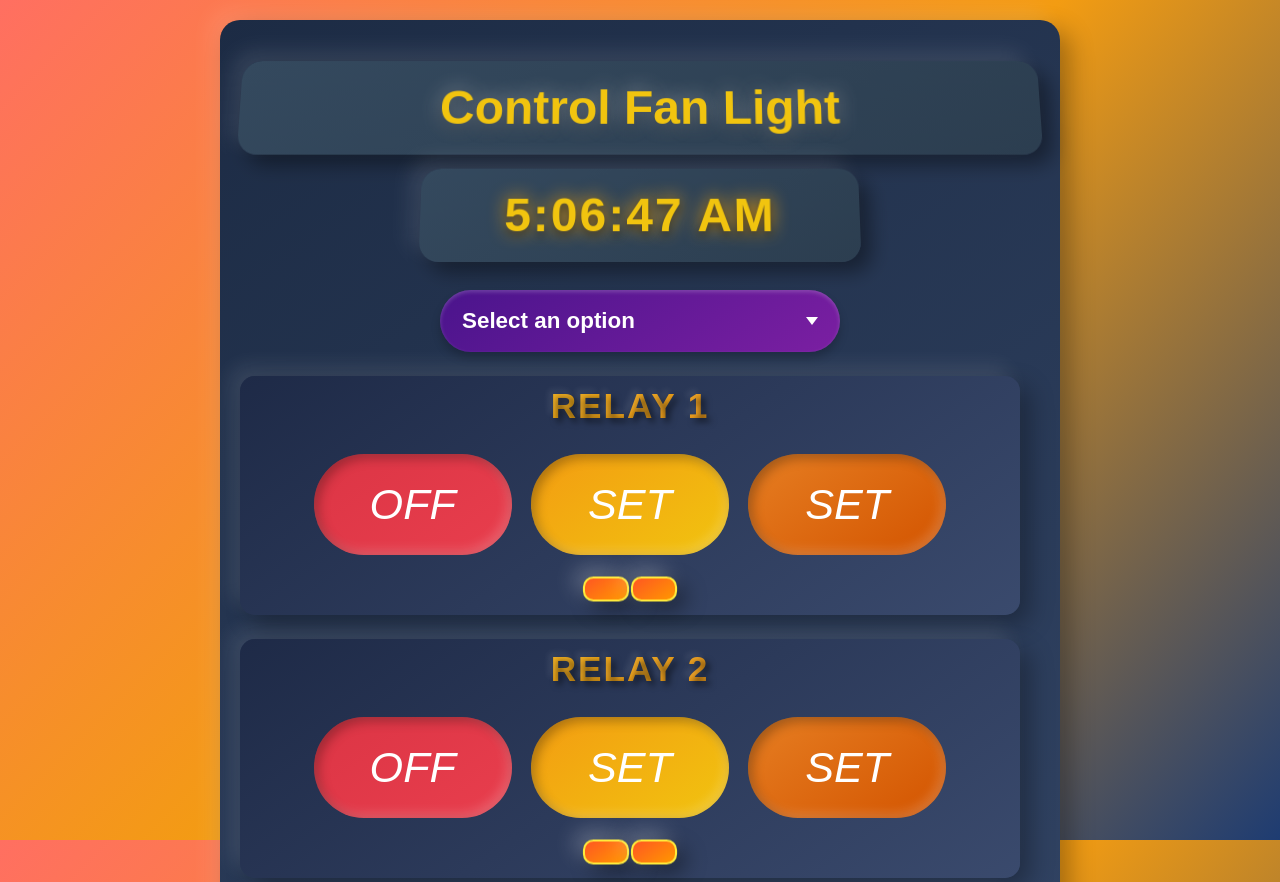
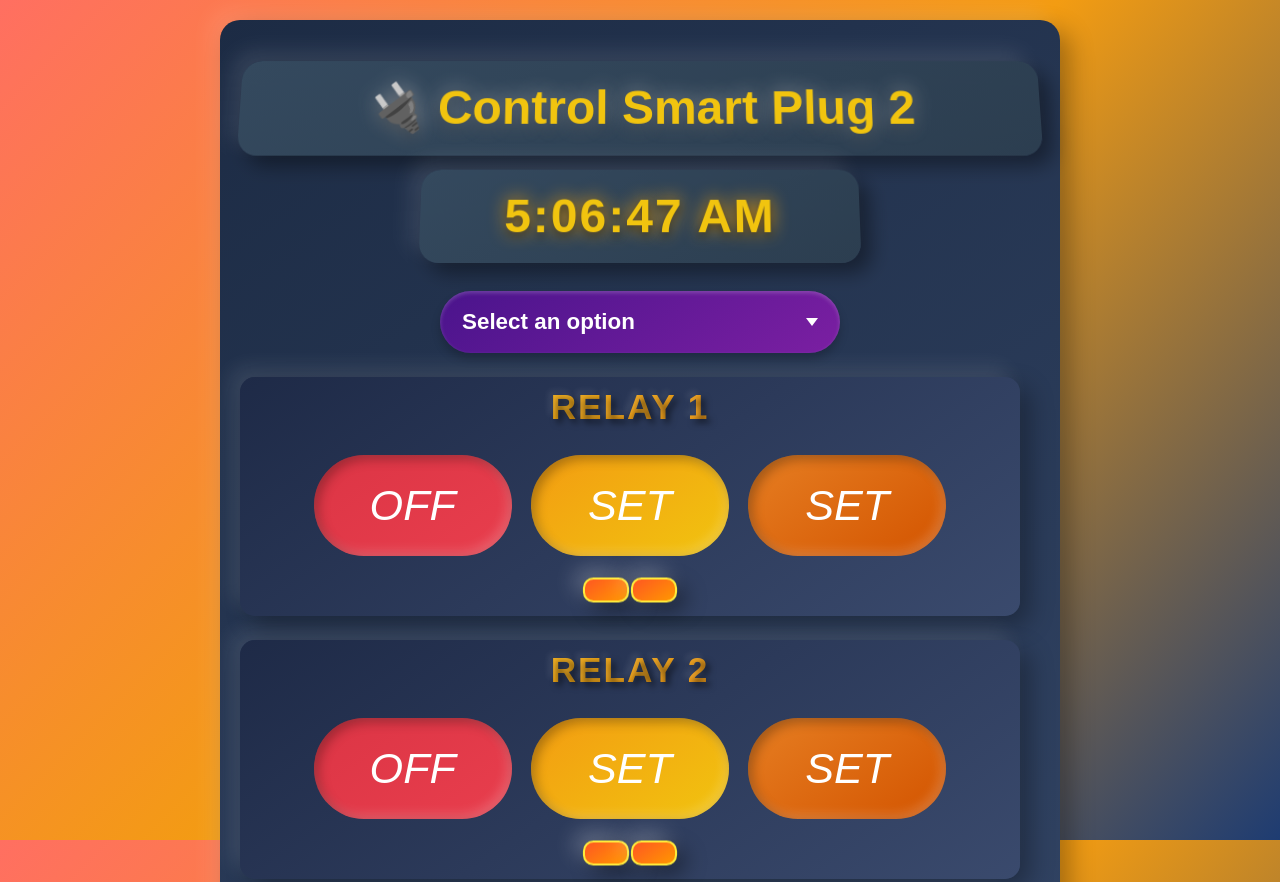
Before and after one commit to almamun1572/Fan-Light-and-Smart-Plug-web-app.github.io, a plain HTML site: page index.html in a window 1280 px wide. Shown: the top 882 px of the page. Drawn offline with Linux system fonts and the light colour scheme; no server answers.

Commit message:
Fan-Light-and-Smart-Plug-Blynk -web-app

```diff
--- a/index.html
+++ b/index.html
@@ -562,7 +562,7 @@ h1 {
   <body>
 
     <div class='container'>
-      <h1>Control Fan Light</h1>
+      <h1><i class="icon">🔌</i> Control Smart Plug 2</h1>
       <div id="clock-container">
         <div id="clock"></div>
       </div>
```
Also changed, not shown: FanLight.html (+1 -1 lines), SmartPlug.html (+1 -1 lines).
